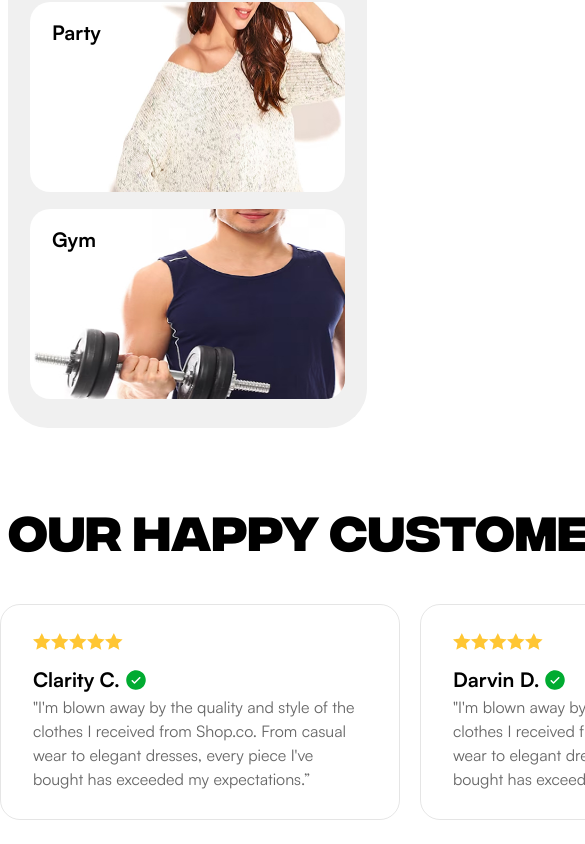
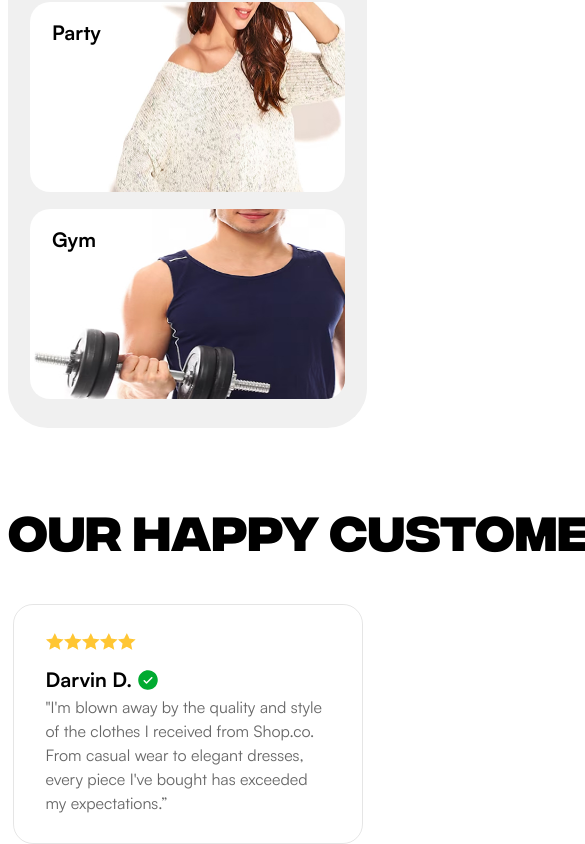
Before and after one commit to Just-Reas/React-e-com-prac, a React (Vite) app: page / in a window 390 px wide. Shown: the part 2558-3402 px from the top of the page, 585 px wide, since content can reach past the window. Before the commit the page ends 3378 px from the top, so only its background shows below. Built offline with nearby package versions, Linux system fonts and the light colour scheme.

Commit message:
Updated sixth section(not finally)

```diff
--- a/src/components/sixth-section/sixth-section.jsx
+++ b/src/components/sixth-section/sixth-section.jsx
@@ -12,21 +12,37 @@ const SixthSection = () => {
   useEffect(() => {
     const width = document.getElementById("review-menu");
     const item = document.getElementById("review-item");
-    const blockGap = 20;
-    const blockWidth = item.offsetWidth * 7 + blockGap * 6;
-    const blockCenter = blockWidth / 2;
-    widthRef.current = blockCenter;
+    const blockGap = 20; // отступ между элементами списка
+    const blockWidth = item.offsetWidth * 7 + blockGap * 6; // рассчёт полной ширины списка с отзывами
+    const blockCenter = blockWidth / 2; // центр ( начало скоролла)
+    widthRef.current = blockCenter; // инициализация положения прокрутки
     console.log(item.offsetWidth, isMd, isSm, blockWidth, blockCenter);
   }, []);
 
   const leftSlide = () => {
     const item = document.getElementById("review-item");
     const menu = document.getElementById("review-menu");
-    scrollSize.current -= (item.offsetWidth + 20)
     if (widthRef.current - item.offsetWidth > item.offsetWidth) {
+      // условие чтобы всегда можно было прокручивать до конца/начала последнего эл-та
+      scrollSize.current -= item.offsetWidth + 20; // общий рассчёт на сколько в данный момент смещён список относительно начала
+      menu.style.transform = `translateX(${scrollSize.current}px)`; //смещаем список
+      widthRef.current -= item.offsetWidth; // смещаем общее положение т.к. сместили список
+      console.log(widthRef.current);
+    }
+  };
+
+  const rightSlide = () => {
+    const item = document.getElementById("review-item");
+    const menu = document.getElementById("review-menu");
+    if (
+      widthRef.current + item.offsetWidth <
+      item.offsetWidth * 7 + 20 * 6 - item.offsetWidth
+    ) {
+      scrollSize.current += item.offsetWidth + 20;
+      console.log(`scroll: ${scrollSize.current}`);
       menu.style.transform = `translateX(${scrollSize.current}px)`;
-      widthRef.current -= item.offsetWidth
-      console.log(widthRef.current)
+      widthRef.current += item.offsetWidth;
+      console.log(widthRef.current);
     }
   };
   return (
@@ -49,7 +65,7 @@ const SixthSection = () => {
                 />
               </svg>
             </button>
-            <button className={styles.rightbutton}>
+            <button className={styles.rightbutton} onClick={rightSlide}>
               <svg
                 width="19"
                 height="16"
@@ -73,25 +89,25 @@ const SixthSection = () => {
             data-review-type="slide"
             id="review-item"
           >
-            <Review name="Adam A."/>
+            <Review name="Adam A." />
           </li>
           <li className={styles.reviewItem} data-review-type="slide">
-            <Review name="Bob B."/>
+            <Review name="Bob B." />
           </li>
           <li className={styles.reviewItem} data-review-type="slide">
-            <Review name="Clarity C."/>
+            <Review name="Clarity C." />
           </li>
           <li className={styles.reviewItem} data-review-type="slide">
-            <Review name="Darvin D."/>
+            <Review name="Darvin D." />
           </li>
           <li className={styles.reviewItem} data-review-type="slide">
-            <Review name="Eminem E."/>
+            <Review name="Eminem E." />
           </li>
           <li className={styles.reviewItem} data-review-type="slide">
-            <Review name="Frank F."/>
+            <Review name="Frank F." />
           </li>
           <li className={styles.reviewItem} data-review-type="slide">
-            <Review name="Gilbert G."/>
+            <Review name="Gilbert G." />
           </li>
         </ul>
       </div>
--- a/src/components/sixth-section/sixth-section.module.scss
+++ b/src/components/sixth-section/sixth-section.module.scss
@@ -47,21 +47,25 @@
   display: flex;
   margin: 0 auto;
   max-width: 1240px;
+  width: 100%;
   position: relative;
   overflow: hidden;
 }
 
 .reviewMenu {
   margin: 0 auto;
-  width: 100%;
+  max-width: 100%;
   display: flex;
   justify-content: center;
   align-items: center;
   padding: 0;
   list-style: none;
   gap: 1.25rem;
+  transition: all 0.4s ease-in-out;
 }
 
 .reviewItem {
+  display: flex;
+  max-width: 25rem;
   flex: 0 0 auto;
 }
--- a/src/components/sixth-section/ui/review.module.scss
+++ b/src/components/sixth-section/ui/review.module.scss
@@ -10,14 +10,19 @@
     padding: 1.75rem 2rem;
     border: .0625rem solid rgba(0, 0, 0, 0.1);
     border-radius: 1.25rem;
+    @media screen and (max-width:1200px){
+        max-width: 21.875rem;
+    }
 }
 
 .ratingContainer{
+    width: 100%;
     display: flex;
     align-items: center;
 }
 
 .nameContainer{
+    width: 100%;
     display: flex;
     align-items: center;
     gap: .25rem;
@@ -38,6 +43,7 @@
 }
 
 .textContainer{
+    width: 100%;
     display: flex;
     height: 100%;
 }
```
